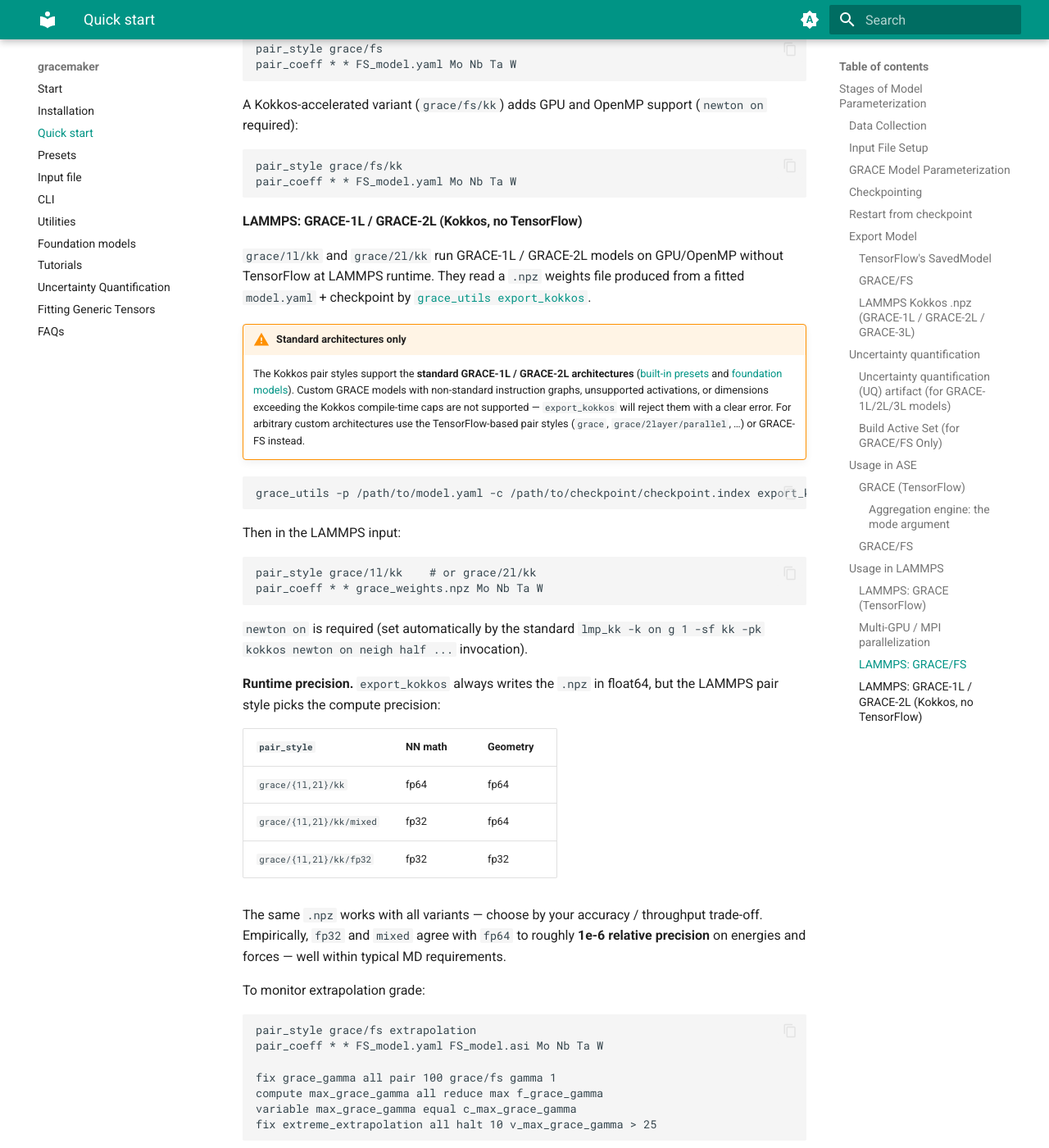
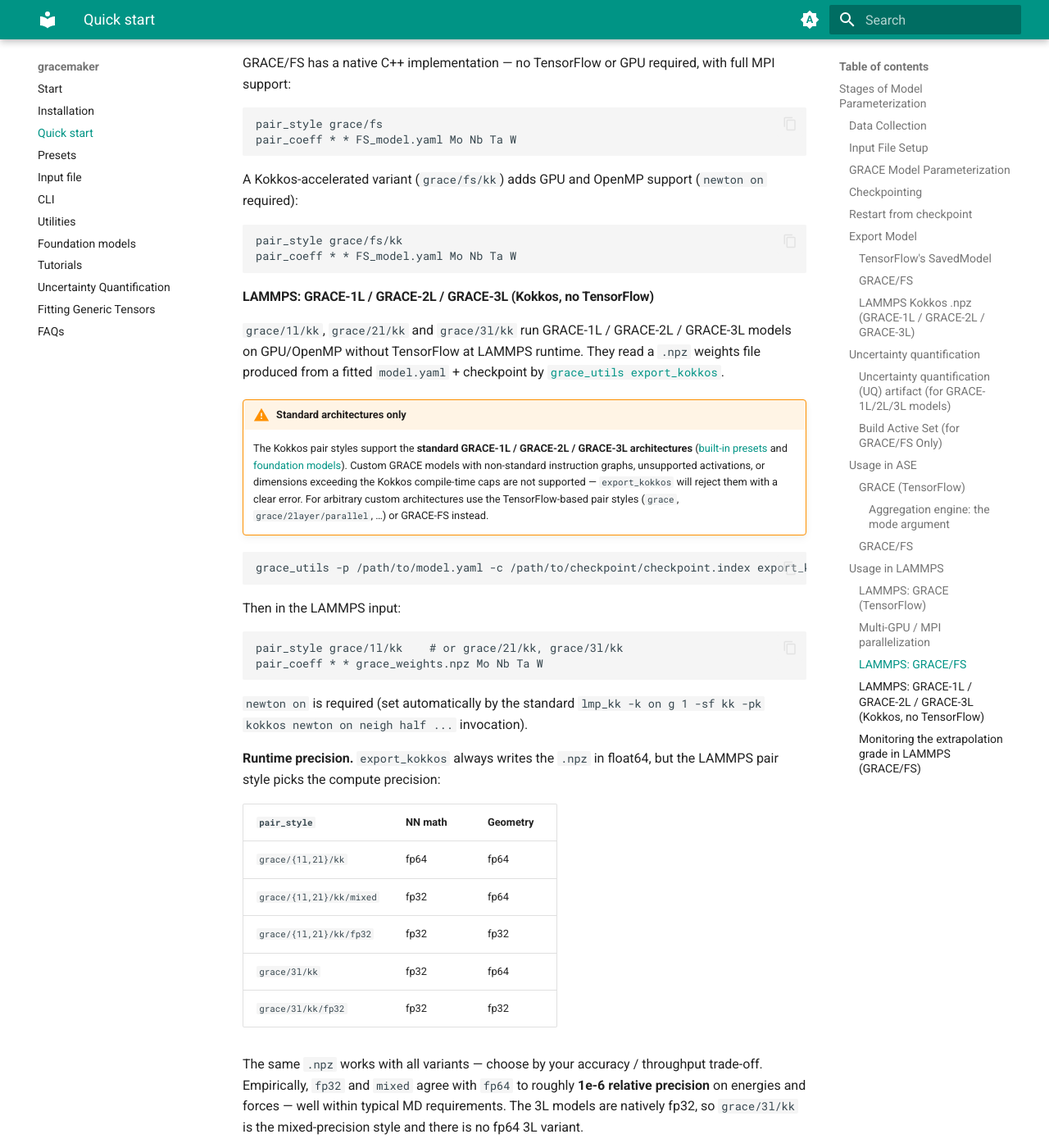
Before and after one commit to ICAMS/grace-tensorpotential, an MkDocs documentation site: the page built from docs/gracemaker/quickstart.md, in a window 1280 px wide and 1400 px high, scrolled down 8412 px. Shown: the whole window at 82% size. Built offline with MkDocs 1.6.1 and Material for MkDocs 9.7.7, drawn with Linux system fonts in a browser that asks for light colours; some of the changed text lies outside the part shown.

Commit message:
docs: cover GRACE-3L in the LAMMPS Kokkos documentation
grace/3l/kk exists (export_3l_npz, --arch 3l, and the 3L foundation models
ship Kokkos exports) but was missing from most of the Kokkos documentation:

- install: list grace/3l/kk among the Kokkos-capable pair styles.
- FAQ and quickstart: add a grace/3l/kk row to the pair_style tables.
- quickstart: retitle the Kokkos section to include GRACE-3L (the export
  section above it already promised 3L and linked here), add the 3L rows to
  the runtime-precision table, and note that 3L is natively fp32 so there is
  no fp64 variant.
- quickstart: give the GRACE/FS extrapolation-grade recipe its own heading; it
  was sitting unlabelled at the end of the Kokkos section.
- utilities: mention 3L in the export_kokkos description, --arch and the
  precision variants.

Co-Authored-By: Claude Opus 5 <noreply@anthropic.com>
Claude-Session: https://claude.ai/code/session_017yByUFgshfVswSi5Yo6HJH

````diff
--- a/docs/gracemaker/quickstart.md
+++ b/docs/gracemaker/quickstart.md
@@ -127,7 +127,7 @@ grace_utils -p /path/to/model.yaml -c /path/to/checkpoint/checkpoint.index expor
 ```
 
 The architecture (1L, 2L, or 3L) is auto-detected. The resulting `.npz` is loaded directly
-by the matching Kokkos pair style — see [LAMMPS: GRACE-1L / GRACE-2L (Kokkos, no TensorFlow)](#lammps-grace-1l-grace-2l-kokkos-no-tensorflow).
+by the matching Kokkos pair style — see [LAMMPS: GRACE-1L / GRACE-2L / GRACE-3L (Kokkos, no TensorFlow)](#lammps-grace-1l-grace-2l-grace-3l-kokkos-no-tensorflow).
 
 ---
 
@@ -280,6 +280,7 @@ All GRACE pair styles require `units metal`. The right style depends on your mod
 | `grace/2layer/parallel` | 2-layer | yes | yes | always available |
 | `grace/1l/kk` | 1-layer (Kokkos) | no | yes + GPU/OpenMP | always available |
 | `grace/2l/kk` | 2-layer (Kokkos) | no | yes + GPU/OpenMP | always available |
+| `grace/3l/kk` | 3-layer (Kokkos) | no | yes + GPU/OpenMP | always available |
 | `grace/fs` | FS | no | yes | always available |
 | `grace/fs/kk` | FS (Kokkos) | no | yes + GPU/OpenMP | always available |
 
@@ -353,15 +354,15 @@ pair_style grace/fs/kk
 pair_coeff * * FS_model.yaml Mo Nb Ta W
 ```
 
-#### LAMMPS: GRACE-1L / GRACE-2L (Kokkos, no TensorFlow)
+#### LAMMPS: GRACE-1L / GRACE-2L / GRACE-3L (Kokkos, no TensorFlow)
 
-`grace/1l/kk` and `grace/2l/kk` run GRACE-1L / GRACE-2L models on
-GPU/OpenMP without TensorFlow at LAMMPS runtime. They read a `.npz`
-weights file produced from a fitted `model.yaml` + checkpoint by
+`grace/1l/kk`, `grace/2l/kk` and `grace/3l/kk` run GRACE-1L / GRACE-2L /
+GRACE-3L models on GPU/OpenMP without TensorFlow at LAMMPS runtime. They read a
+`.npz` weights file produced from a fitted `model.yaml` + checkpoint by
 [`grace_utils export_kokkos`](../utilities/#export-to-npz-for-lammps-kokkos-pair-style).
 
 !!! warning "Standard architectures only"
-    The Kokkos pair styles support the **standard GRACE-1L / GRACE-2L
+    The Kokkos pair styles support the **standard GRACE-1L / GRACE-2L / GRACE-3L
     architectures** ([built-in presets](../presets/) and
     [foundation models](../foundation/)). Custom GRACE models with
     non-standard instruction graphs, unsupported activations, or
@@ -377,7 +378,7 @@ grace_utils -p /path/to/model.yaml -c /path/to/checkpoint/checkpoint.index expor
 Then in the LAMMPS input:
 
 ```
-pair_style grace/1l/kk    # or grace/2l/kk
+pair_style grace/1l/kk    # or grace/2l/kk, grace/3l/kk
 pair_coeff * * grace_weights.npz Mo Nb Ta W
 ```
 
@@ -391,13 +392,16 @@ the LAMMPS pair style picks the compute precision:
 | `grace/{1l,2l}/kk`       | fp64 | fp64 |
 | `grace/{1l,2l}/kk/mixed` | fp32 | fp64 |
 | `grace/{1l,2l}/kk/fp32`  | fp32 | fp32 |
+| `grace/3l/kk`            | fp32 | fp64 |
+| `grace/3l/kk/fp32`       | fp32 | fp32 |
 
 The same `.npz` works with all variants — choose by your accuracy / throughput
 trade-off. Empirically, `fp32` and `mixed` agree with `fp64` to roughly
 **1e-6 relative precision** on energies and forces — well within typical MD
-requirements.
+requirements. The 3L models are natively fp32, so `grace/3l/kk` is the
+mixed-precision style and there is no fp64 3L variant.
 
-To monitor extrapolation grade:
+#### Monitoring the extrapolation grade in LAMMPS (GRACE/FS)
 
 ```
 pair_style grace/fs extrapolation
````
Also changed, not shown: docs/gracemaker/faq.md (+1 -0 lines), docs/gracemaker/install.md (+2 -2 lines), docs/gracemaker/utilities.md (+12 -7 lines).
